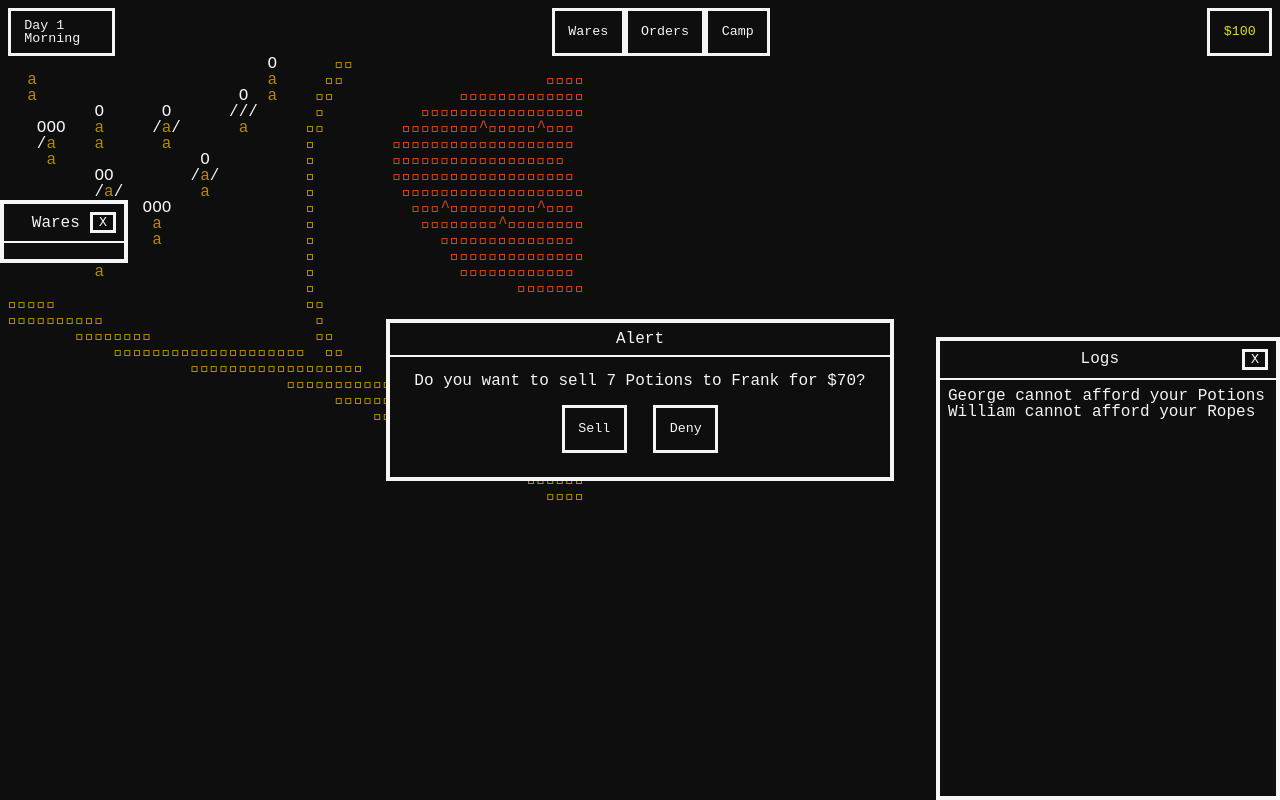
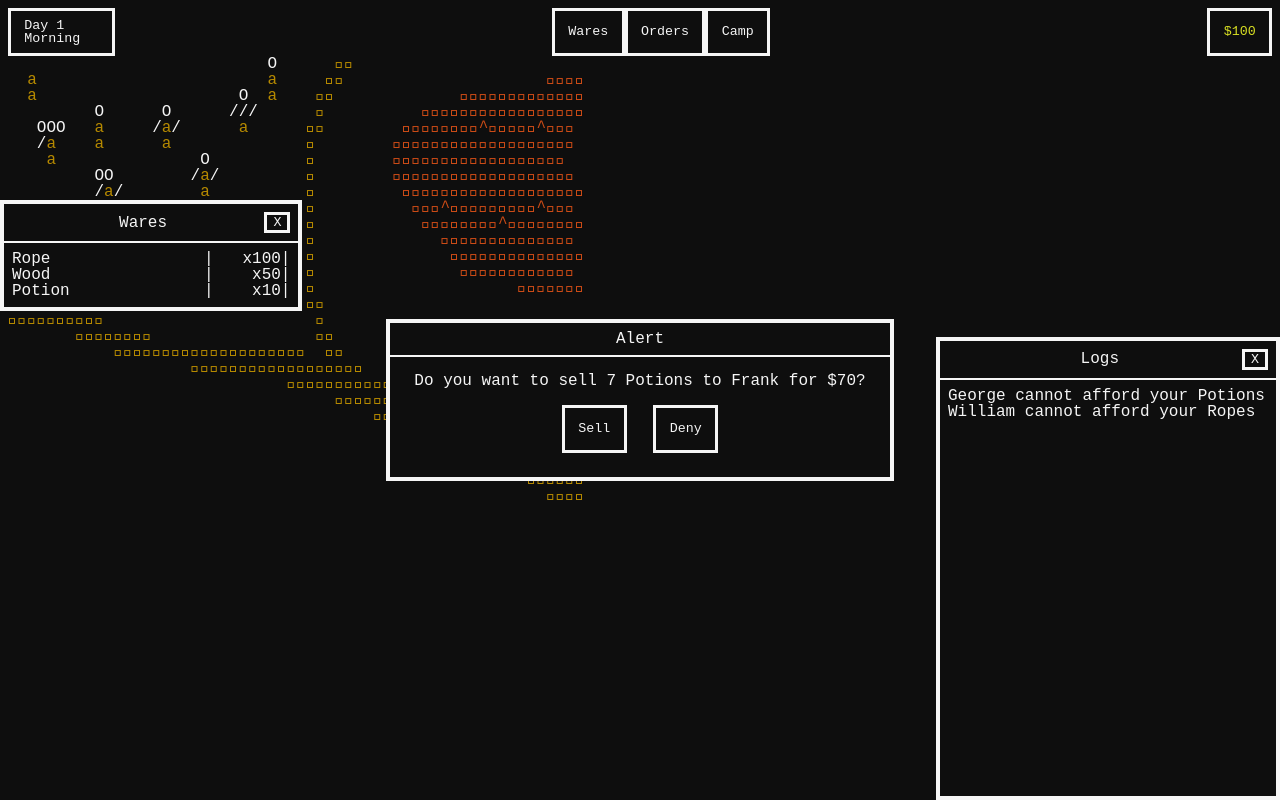
Before and after one commit to zzox/outpost-js, a website built with Vite: page index.html in a window 1280 px wide. Built offline with nearby package versions, Linux system fonts and the light colour scheme.

Commit message:
start of wares

```diff
--- a/src/css/main.css
+++ b/src/css/main.css
@@ -129,6 +129,10 @@ pre {
   white-space: pre-wrap;
 }
 
+.wares-row {
+  display: flex;
+}
+
 /* colors */
 /* from solarized */
 .WHITE { color: #fdf6e3 }
--- a/src/main.ts
+++ b/src/main.ts
@@ -83,6 +83,10 @@ const go = () => {
 
   hideWindow(waresMenu)
 
+  for (let items of state.wares.entries()) {
+    waresMenu.addItem(items[0], items[1], 20)
+  }
+
   // setting position here so the bounding client rect exists once added
   logs.setPosition(16384, 16384)
 
--- a/src/ui/windows.ts
+++ b/src/ui/windows.ts
@@ -150,6 +150,7 @@ export class LogList extends MovableWindow {
 }
 
 export class WaresMenu extends MovableWindow {
+  priceLines:{ item: ItemType, el: HTMLSpanElement }[] = []
 
   onSetPrice:(t:ItemType, price?:number) => void
 
@@ -163,7 +164,30 @@ export class WaresMenu extends MovableWindow {
 
   }
 
-  addPrice = () => {
+  addItem = (item:ItemType, amount:number, price:number) => {
+    const fullEl = $make('div')
+    const nameEl = $make('pre')
+    const amountEl = $make('pre')
+    const div1 = $make('pre')
+    const div2 = $make('pre')
 
+    fullEl.className = 'wares-row'
+    div1.innerText = '|'
+    div2.innerText = '|'
+
+    nameEl.innerText = item.padEnd(20, ' ')
+
+    // setAmount
+    // PERF:
+    amountEl.innerText = `x${amount}`.padStart(7, ' ')
+
+    fullEl.appendChild(nameEl)
+    fullEl.appendChild(div1)
+    fullEl.appendChild(amountEl)
+    fullEl.appendChild(div2)
+
+    this.priceLines.push({ item, el: fullEl })
+
+    this.content.appendChild(fullEl)
   }
 }
--- a/src/world/game-state.ts
+++ b/src/world/game-state.ts
@@ -1,6 +1,6 @@
 import { ItemType, Inventory } from '../data/items'
 
-const startingWares = new Map()
+const startingWares = new Map<ItemType, number>()
 startingWares.set(ItemType.Rope, 100)
 startingWares.set(ItemType.Wood, 50)
 startingWares.set(ItemType.Potion, 10)
@@ -9,6 +9,7 @@ export class GameState {
   money:number
 
   wares:Inventory
+  prices:Inventory = new Map()
 
   constructor () {
     this.money = 500
--- a/tsconfig.json
+++ b/tsconfig.json
@@ -11,7 +11,7 @@
     // "disableReferencedProjectLoad": true,             /* Reduce the number of projects loaded automatically by TypeScript. */
 
     /* Language and Environment */
-    "target": "es2016",                                  /* Set the JavaScript language version for emitted JavaScript and include compatible library declarations. */
+    "target": "es2017",                                  /* Set the JavaScript language version for emitted JavaScript and include compatible library declarations. */
     // "lib": [],                                        /* Specify a set of bundled library declaration files that describe the target runtime environment. */
     // "jsx": "preserve",                                /* Specify what JSX code is generated. */
     // "experimentalDecorators": true,                   /* Enable experimental support for legacy experimental decorators. */
```
